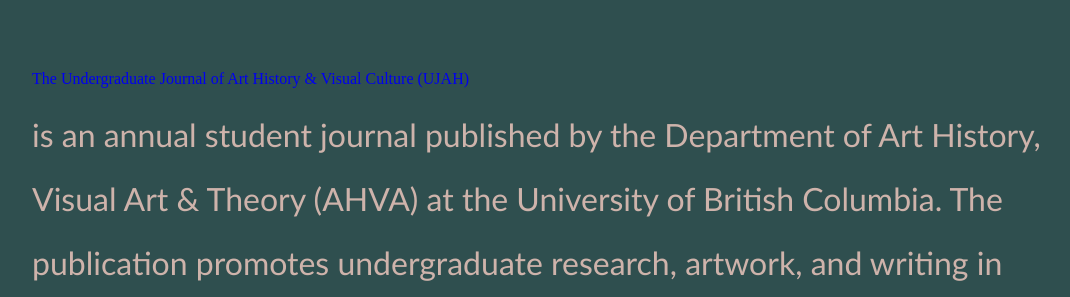
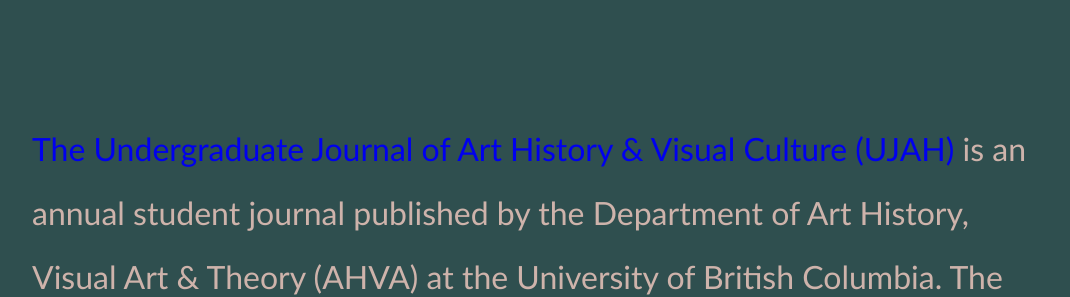
Before and after one commit to zoelin1122/zoelin1122.github.io, a plain HTML site: page UJAH.html in a window 1280 px wide. Shown: the part 524-821 px from the top of the page, without its empty margins (96-1166 px from the left). Drawn offline with Linux system fonts and the light colour scheme.

Commit message:
Update UJAH.html

```diff
--- a/UJAH.html
+++ b/UJAH.html
@@ -73,20 +73,20 @@
             </nav>
             <h1>UJAH</h1>
         </header>
-        <a href="https://ujah.squarespace.com/">The Undergraduate Journal of Art History & Visual Culture (UJAH)</a>
         <div class="text">
+                <p><a href="https://ujah.squarespace.com/">The Undergraduate Journal of Art History & Visual Culture (UJAH)</a>
                 is an annual student journal published by the Department of Art History,
                 Visual Art & Theory (AHVA) at the University of British Columbia.
-                The publication promotes undergraduate research, artwork, and writing in the field of art history and visual culture.
-        </div>
+                The publication promotes undergraduate research, artwork, and writing in the field of art history and visual culture. </p>
+        <br>
         <img src="trainwindow3.jpg" alt="UJAH" style="width:100%">
-        <div class="text">
+        <br>
             Established in 2009, UJAH has flourished under the efforts of its dedicated student editors as a platform for undergraduate scholarly achievement.
             <br>With the support of the AHVA department, as well as student partnerships with the Art History Student Association and Visual Arts Students Association,
             the journal has expanded its creative content and publication into print. Complimentary print copies of the journal are distributed to select locations on campus,
             galleries in Central Vancouver, and institutions throughout Canada in the summer.
             <br>Here are some of the spreads I worked on.
-        </div>
+        <br>
         <img src="UJAH1.png" alt="UJAH1" style="width:100%">
         <img src="UJAH2.png" alt="UJAH2" style="width:100%">
         <img src="UJAH3.png" alt="UJAH3" style="width:100%">
@@ -94,6 +94,7 @@
         <img src="UJAH5.png" alt="UJAH5" style="width:100%">
         <img src="UJAH6.png" alt="UJAH6" style="width:100%">
         <img src="UJAHCover.png" alt="UJAHCover" style="width:100%">
+    </div>
     </body>
     <footer style="margin: 5%;">
         <p style="text-align: right;">
```
